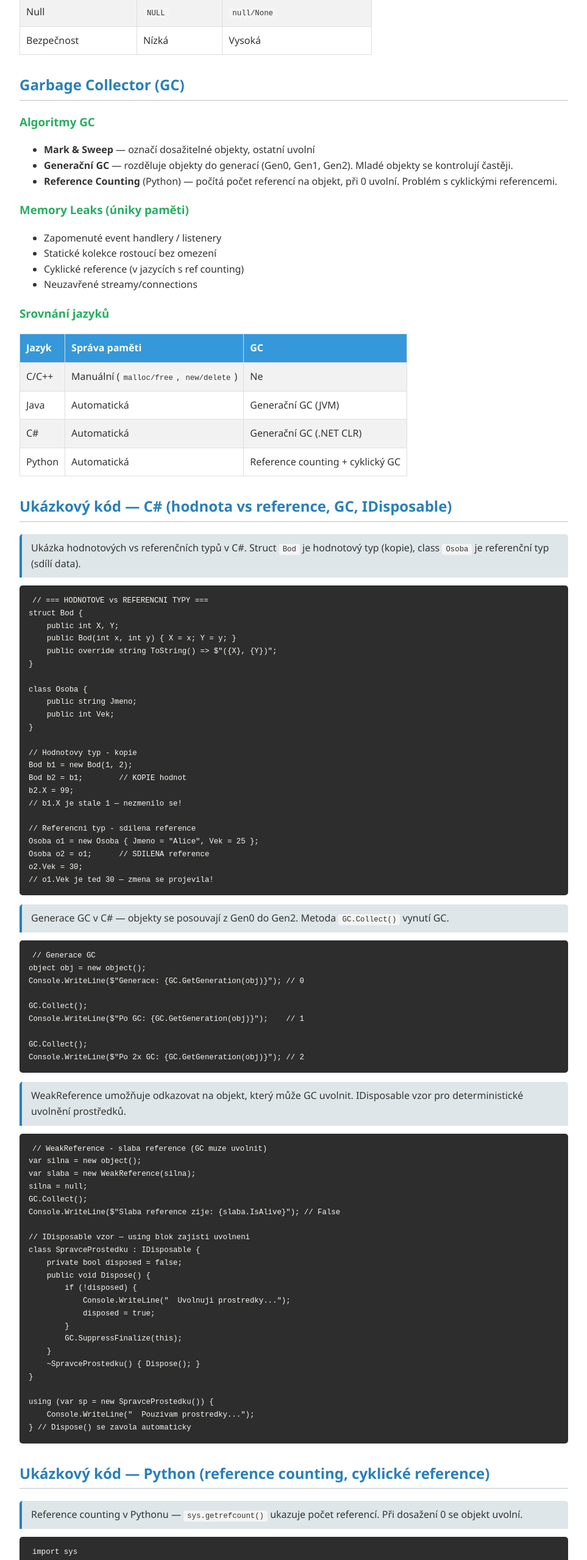
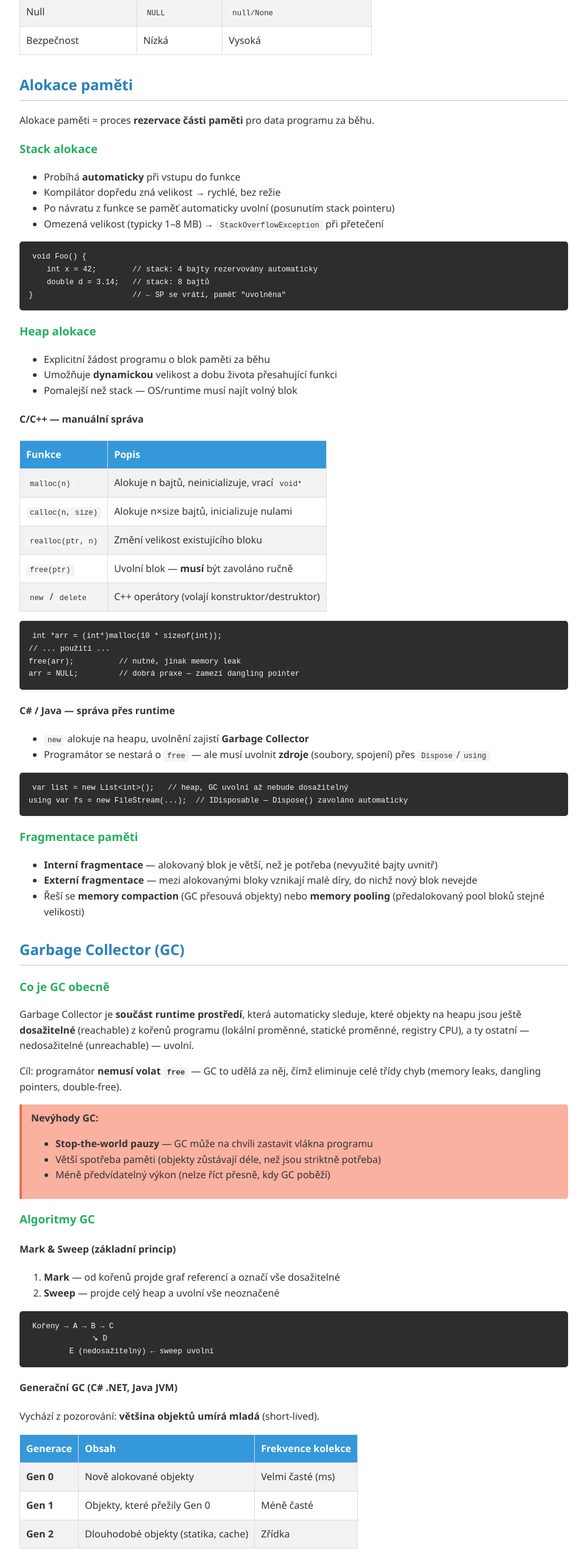
Before and after one commit to mini136/MaturitniOtazky, a website: page maturitniOtazkyPv_html/01_Sprava_pameti.html in a window 1280 px wide. Shown: the part 1560-4118 px from the top of the page at 61% size, without its empty margins (158-1121 px from the left). Drawn offline with Linux system fonts and the light colour scheme; no server answers.

Commit message:
syavghj
Co-authored-by: Copilot <copilot@github.com>

```diff
--- a/maturitniOtazkyPv_html/01_Sprava_pameti.html
+++ b/maturitniOtazkyPv_html/01_Sprava_pameti.html
@@ -48,14 +48,110 @@
         <tr><td>Bezpečnost</td><td>Nízká</td><td>Vysoká</td></tr>
     </table>
 
+    <h2>Alokace paměti</h2>
+    <p>Alokace paměti = proces <strong>rezervace části paměti</strong> pro data programu za běhu.</p>
+
+    <h3>Stack alokace</h3>
+    <ul>
+        <li>Probíhá <strong>automaticky</strong> při vstupu do funkce</li>
+        <li>Kompilátor dopředu zná velikost → rychlé, bez režie</li>
+        <li>Po návratu z funkce se paměť automaticky uvolní (posunutím stack pointeru)</li>
+        <li>Omezená velikost (typicky 1–8 MB) → <code>StackOverflowException</code> při přetečení</li>
+    </ul>
+    <pre><code>void Foo() {
+    int x = 42;        // stack: 4 bajty rezervovány automaticky
+    double d = 3.14;   // stack: 8 bajtů
+}                      // ← SP se vrátí, paměť "uvolněna"</code></pre>
+
+    <h3>Heap alokace</h3>
+    <ul>
+        <li>Explicitní žádost programu o blok paměti za běhu</li>
+        <li>Umožňuje <strong>dynamickou</strong> velikost a dobu života přesahující funkci</li>
+        <li>Pomalejší než stack — OS/runtime musí najít volný blok</li>
+    </ul>
+
+    <h4>C/C++ — manuální správa</h4>
+    <table>
+        <tr><th>Funkce</th><th>Popis</th></tr>
+        <tr><td><code>malloc(n)</code></td><td>Alokuje n bajtů, neinicializuje, vrací <code>void*</code></td></tr>
+        <tr><td><code>calloc(n, size)</code></td><td>Alokuje n×size bajtů, inicializuje nulami</td></tr>
+        <tr><td><code>realloc(ptr, n)</code></td><td>Změní velikost existujícího bloku</td></tr>
+        <tr><td><code>free(ptr)</code></td><td>Uvolní blok — <strong>musí</strong> být zavoláno ručně</td></tr>
+        <tr><td><code>new</code> / <code>delete</code></td><td>C++ operátory (volají konstruktor/destruktor)</td></tr>
+    </table>
+    <pre><code>int *arr = (int*)malloc(10 * sizeof(int));
+// ... použití ...
+free(arr);          // nutné, jinak memory leak
+arr = NULL;         // dobrá praxe — zamezí dangling pointer</code></pre>
+
+    <h4>C# / Java — správa přes runtime</h4>
+    <ul>
+        <li><code>new</code> alokuje na heapu, uvolnění zajistí <strong>Garbage Collector</strong></li>
+        <li>Programátor se nestará o <code>free</code> — ale musí uvolnit <strong>zdroje</strong> (soubory, spojení) přes <code>Dispose</code>/<code>using</code></li>
+    </ul>
+    <pre><code>var list = new List&lt;int&gt;();   // heap, GC uvolní až nebude dosažitelný
+using var fs = new FileStream(...);  // IDisposable — Dispose() zavoláno automaticky</code></pre>
+
+    <h3>Fragmentace paměti</h3>
+    <ul>
+        <li><strong>Interní fragmentace</strong> — alokovaný blok je větší, než je potřeba (nevyužité bajty uvnitř)</li>
+        <li><strong>Externí fragmentace</strong> — mezi alokovanými bloky vznikají malé díry, do nichž nový blok nevejde</li>
+        <li>Řeší se <strong>memory compaction</strong> (GC přesouvá objekty) nebo <strong>memory pooling</strong> (předalokovaný pool bloků stejné velikosti)</li>
+    </ul>
+
     <h2>Garbage Collector (GC)</h2>
 
+    <h3>Co je GC obecně</h3>
+    <p>Garbage Collector je <strong>součást runtime prostředí</strong>, která automaticky sleduje, které objekty na heapu jsou ještě <strong>dosažitelné</strong> (reachable) z kořenů programu (lokální proměnné, statické proměnné, registry CPU), a ty ostatní — nedosažitelné (unreachable) — uvolní.</p>
+    <p>Cíl: programátor <strong>nemusí volat <code>free</code></strong> — GC to udělá za něj, čímž eliminuje celé třídy chyb (memory leaks, dangling pointers, double-free).</p>
+    <div class="important">
+        <strong>Nevýhody GC:</strong>
+        <ul>
+            <li><strong>Stop-the-world pauzy</strong> — GC může na chvíli zastavit vlákna programu</li>
+            <li>Větší spotřeba paměti (objekty zůstávají déle, než jsou striktně potřeba)</li>
+            <li>Méně předvídatelný výkon (nelze říct přesně, kdy GC poběží)</li>
+        </ul>
+    </div>
+
     <h3>Algoritmy GC</h3>
+
+    <h4>Mark &amp; Sweep (základní princip)</h4>
+    <ol>
+        <li><strong>Mark</strong> — od kořenů projde graf referencí a označí vše dosažitelné</li>
+        <li><strong>Sweep</strong> — projde celý heap a uvolní vše neoznačené</li>
+    </ol>
+    <pre><code>Kořeny → A → B → C
+              ↘ D
+         E (nedosažitelný) ← sweep uvolní</code></pre>
+
+    <h4>Generační GC (C# .NET, Java JVM)</h4>
+    <p>Vychází z pozorování: <strong>většina objektů umírá mladá</strong> (short-lived).</p>
+    <table>
+        <tr><th>Generace</th><th>Obsah</th><th>Frekvence kolekce</th></tr>
+        <tr><td><strong>Gen 0</strong></td><td>Nově alokované objekty</td><td>Velmi časté (ms)</td></tr>
+        <tr><td><strong>Gen 1</strong></td><td>Objekty, které přežily Gen 0</td><td>Méně časté</td></tr>
+        <tr><td><strong>Gen 2</strong></td><td>Dlouhodobé objekty (statika, cache)</td><td>Zřídka</td></tr>
+    </table>
     <ul>
-        <li><strong>Mark &amp; Sweep</strong> — označí dosažitelné objekty, ostatní uvolní</li>
-        <li><strong>Generační GC</strong> — rozděluje objekty do generací (Gen0, Gen1, Gen2). Mladé objekty se kontrolují častěji.</li>
-        <li><strong>Reference Counting</strong> (Python) — počítá počet referencí na objekt, při 0 uvolní. Problém s cyklickými referencemi.</li>
+        <li>Kolekce Gen 0 je rychlá a levná — prochází jen malou část heapu</li>
+        <li>Objekty, které přežijí, jsou <strong>promoted</strong> do vyšší generace</li>
     </ul>
+
+    <h4>Reference Counting (Python, Swift, COM)</h4>
+    <ul>
+        <li>Každý objekt drží <strong>počítadlo referencí</strong> (<code>refcount</code>)</li>
+        <li>Při přiřazení se refcount zvýší, při uvolnění sníží</li>
+        <li>Při refcount == 0 → objekt okamžitě uvolněn</li>
+    </ul>
+    <pre><code>a = MyObj()   # refcount = 1
+b = a         # refcount = 2
+del a         # refcount = 1
+del b         # refcount = 0 → uvolněno ihned</code></pre>
+    <div class="note">
+        <strong>Problém — cyklické reference:</strong><br>
+        <code>a.next = b; b.prev = a</code> — oba mají refcount &gt; 0, ale jsou nedosažitelné.<br>
+        Python má doplňkový <strong>cyklický GC</strong> (modul <code>gc</code>), který cykly detekuje a uvolní.
+    </div>
 
     <h3>Memory Leaks (úniky paměti)</h3>
     <ul>
```
Also changed, not shown: maturitniOtazkyPv/01_Sprava_pameti/teorie.md (+105 -8 lines).
